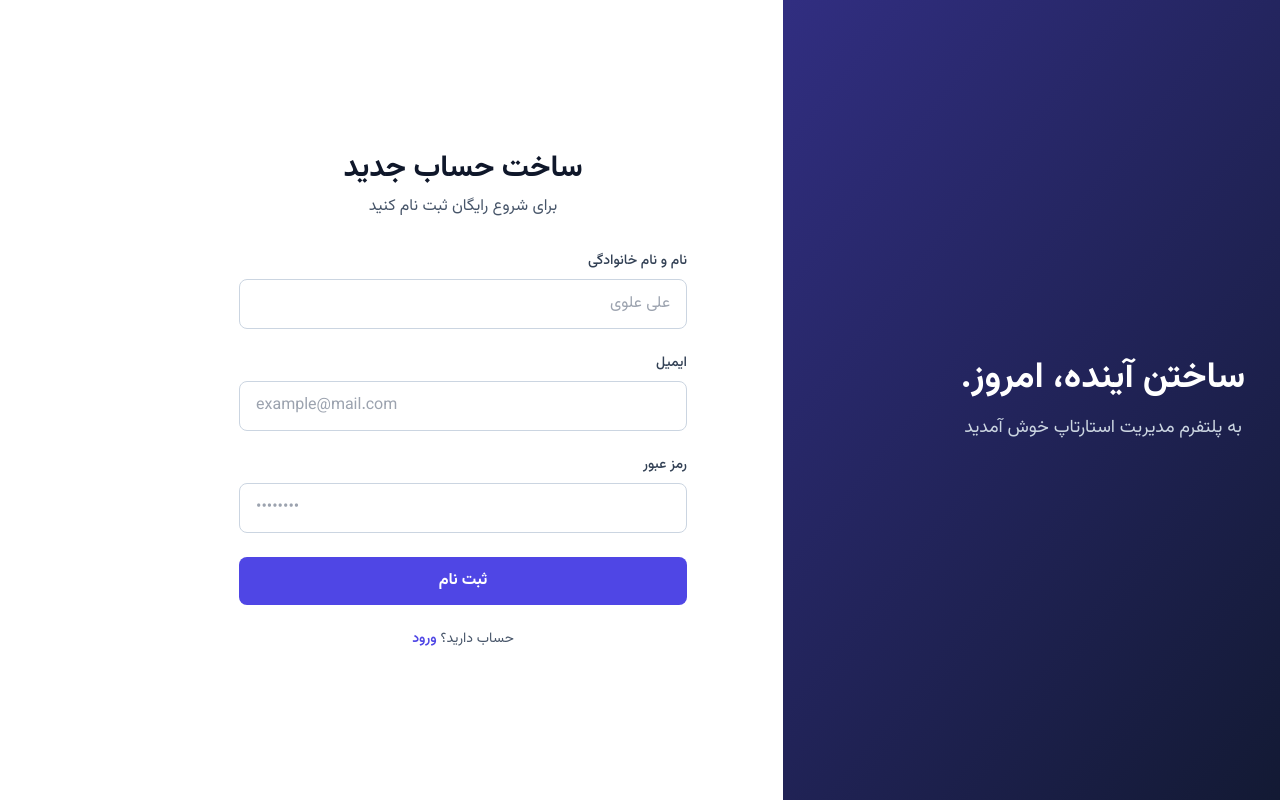
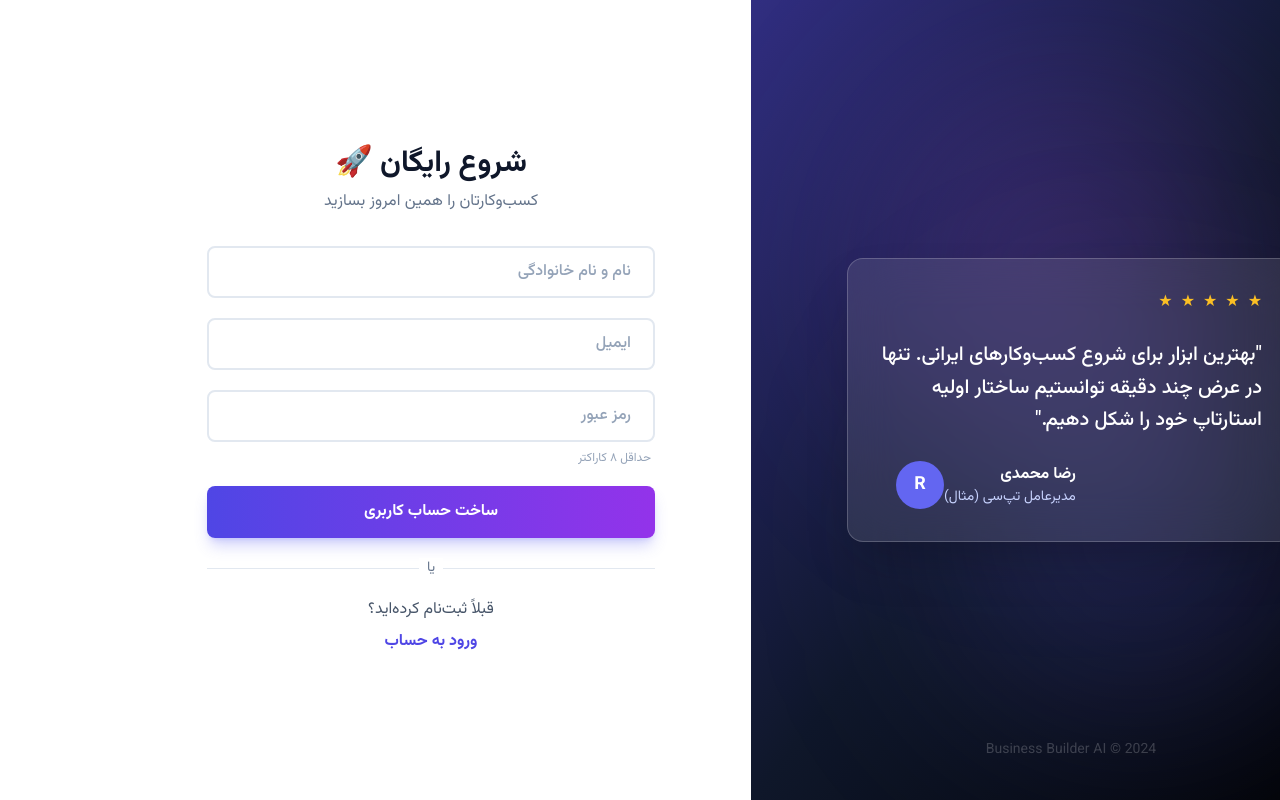
Before and after one commit to mygolario/Ario-SEP-V2, a Next.js app: page /signup in a window 1280 px wide. Built offline with nearby package versions, Linux system fonts and the light colour scheme; no server answers.

Commit message:
feat: Upgraded Auth UI to Professional Glassmorphism Standard

```diff
--- a/package.json
+++ b/package.json
@@ -22,7 +22,7 @@
     "class-variance-authority": "^0.7.1",
     "clsx": "^2.1.1",
     "dotenv": "^17.2.3",
-    "framer-motion": "^12.23.25",
+    "framer-motion": "^12.23.26",
     "lucide-react": "^0.556.0",
     "next": "14.2.33",
     "openai": "^6.10.0",
--- a/src/app/login/page.tsx
+++ b/src/app/login/page.tsx
@@ -1,66 +1,71 @@
-import AuthLayout from '@/components/auth/AuthLayout';
+import { ProfessionalAuthLayout } from '@/components/auth/ProfessionalAuthLayout';
+import { AuthInput, SubmitButton } from '@/components/auth/AuthComponents';
 import { login } from '@/app/auth/actions';
 import Link from 'next/link';
 
 export default function LoginPage({ searchParams }: { searchParams: { error?: string } }) {
   return (
-    <AuthLayout>
+    <ProfessionalAuthLayout>
       <div className="text-center mb-8">
-        <h2 className="text-3xl font-bold text-slate-900">خوش‌آمدید</h2>
-        <p className="text-slate-600 mt-2">لطفا برای ورود اطلاعات خود را وارد کنید</p>
+        <h2 className="text-3xl font-bold text-slate-900 mb-2">خوش‌آمدید 👋</h2>
+        <p className="text-slate-500">لطفاً برای ورود به پنل اطلاعات خود را وارد کنید</p>
       </div>
 
       {searchParams.error && (
-        <div className="bg-red-50 text-red-600 p-4 rounded-lg text-sm mb-6 border border-red-200 text-right dir-rtl">
+        <div className="bg-red-50 text-red-600 p-4 rounded-xl text-sm mb-6 border border-red-100 text-right dir-rtl flex items-center">
+            <svg xmlns="http://www.w3.org/2000/svg" className="h-5 w-5 ml-2" viewBox="0 0 20 20" fill="currentColor">
+              <path fillRule="evenodd" d="M18 10a8 8 0 11-16 0 8 8 0 0116 0zm-7 4a1 1 0 11-2 0 1 1 0 012 0zm-1-9a1 1 0 00-1 1v4a1 1 0 102 0V6a1 1 0 00-1-1z" clipRule="evenodd" />
+            </svg>
           {searchParams.error}
         </div>
       )}
 
       <form action={login} className="space-y-6 text-right" dir="rtl">
-        <div>
-          <label htmlFor="email" className="block text-sm font-medium text-slate-700 mb-2">
-            ایمیل
-          </label>
-          <input
+        <AuthInput
             id="email"
             name="email"
             type="email"
+            label="ایمیل"
             required
-            className="w-full px-4 py-3 rounded-lg border border-slate-300 focus:ring-2 focus:ring-indigo-600 focus:border-transparent transition-all outline-none"
-            placeholder="example@mail.com"
+            className="ltr text-left"
         />
-        </div>
 
         <div>
-           <div className="flex justify-between items-center mb-2">
-            <label htmlFor="password" className="block text-sm font-medium text-slate-700">
-              رمز عبور
-            </label>
-          </div>
-          <input
+            <AuthInput
                 id="password"
                 name="password"
                 type="password"
+                label="رمز عبور"
                 required
-            className="w-full px-4 py-3 rounded-lg border border-slate-300 focus:ring-2 focus:ring-indigo-600 focus:border-transparent transition-all outline-none"
-            placeholder="••••••••"
+                className="ltr text-left"
             />
+            <div className="flex justify-end mt-2">
+                 <Link href="/forgot-password" className="text-xs text-indigo-600 hover:text-indigo-500 font-medium">
+                    رمز عبور را فراموش کردید؟
+                </Link>
+            </div>
         </div>
 
-        <button
-          type="submit"
-          className="w-full bg-indigo-600 hover:bg-indigo-700 text-white font-bold py-3 rounded-lg transition-colors duration-200"
-        >
-          ورود
-        </button>
+        <SubmitButton>
+          ورود به حساب
+        </SubmitButton>
 
-        <div className="text-center text-sm text-slate-600 mt-4">
-          حساب کاربری ندارید؟{' '}
-          <Link href="/signup" className="text-indigo-600 hover:text-indigo-500 font-semibold">
-            ثبت نام
+        <div className="text-center text-sm text-slate-500 mt-6 relative">
+            <div className="absolute inset-0 flex items-center">
+                <div className="w-full border-t border-slate-200"></div>
+            </div>
+            <div className="relative flex justify-center text-sm">
+                <span className="px-2 bg-white text-slate-500">یا</span>
+            </div>
+        </div>
+
+        <div className="text-center">
+             <div className="text-slate-600 mb-2">هنوز ثبت‌نام نکرده‌اید؟</div>
+            <Link href="/signup" className="text-indigo-600 hover:text-indigo-500 font-bold hover:underline">
+             ساخت حساب جدید
           </Link>
         </div>
       </form>
-    </AuthLayout>
+    </ProfessionalAuthLayout>
   );
 }
--- a/src/app/signup/page.tsx
+++ b/src/app/signup/page.tsx
@@ -1,78 +1,79 @@
-import AuthLayout from '@/components/auth/AuthLayout';
+import { ProfessionalAuthLayout } from '@/components/auth/ProfessionalAuthLayout';
+import { AuthInput, SubmitButton } from '@/components/auth/AuthComponents';
 import { signup } from '@/app/auth/actions';
 import Link from 'next/link';
+import { PasswordStrength } from '@/components/auth/PasswordStrengthClient';
 
 export default function SignupPage({ searchParams }: { searchParams: { error?: string } }) {
   return (
-    <AuthLayout>
+    <ProfessionalAuthLayout>
       <div className="text-center mb-8">
-        <h2 className="text-3xl font-bold text-slate-900">ساخت حساب جدید</h2>
-        <p className="text-slate-600 mt-2">برای شروع رایگان ثبت نام کنید</p>
+        <h2 className="text-3xl font-bold text-slate-900 mb-2">شروع رایگان 🚀</h2>
+        <p className="text-slate-500">کسب‌وکارتان را همین امروز بسازید</p>
       </div>
 
       {searchParams.error && (
-        <div className="bg-red-50 text-red-600 p-4 rounded-lg text-sm mb-6 border border-red-200 text-right dir-rtl">
+        <div className="bg-red-50 text-red-600 p-4 rounded-xl text-sm mb-6 border border-red-100 text-right dir-rtl flex items-center">
+             <svg xmlns="http://www.w3.org/2000/svg" className="h-5 w-5 ml-2" viewBox="0 0 20 20" fill="currentColor">
+              <path fillRule="evenodd" d="M18 10a8 8 0 11-16 0 8 8 0 0116 0zm-7 4a1 1 0 11-2 0 1 1 0 012 0zm-1-9a1 1 0 00-1 1v4a1 1 0 102 0V6a1 1 0 00-1-1z" clipRule="evenodd" />
+            </svg>
           {searchParams.error}
         </div>
       )}
 
-      <form action={signup} className="space-y-6 text-right" dir="rtl">
-        <div>
-          <label htmlFor="full_name" className="block text-sm font-medium text-slate-700 mb-2">
-            نام و نام خانوادگی
-          </label>
-          <input
+      <form action={signup} className="space-y-5 text-right" dir="rtl">
+        <AuthInput
             id="full_name"
             name="full_name"
             type="text"
+            label="نام و نام خانوادگی"
             required
-            className="w-full px-4 py-3 rounded-lg border border-slate-300 focus:ring-2 focus:ring-indigo-600 focus:border-transparent transition-all outline-none"
-            placeholder="علی علوی"
+            placeholder="مثال: علی محمدی"
         />
-        </div>
 
-        <div>
-          <label htmlFor="email" className="block text-sm font-medium text-slate-700 mb-2">
-            ایمیل
-          </label>
-          <input
+        <AuthInput
             id="email"
             name="email"
             type="email"
+            label="ایمیل"
             required
-            className="w-full px-4 py-3 rounded-lg border border-slate-300 focus:ring-2 focus:ring-indigo-600 focus:border-transparent transition-all outline-none"
-            placeholder="example@mail.com"
+            className="ltr text-left"
         />
-        </div>
 
-        <div>
-          <label htmlFor="password" className="block text-sm font-medium text-slate-700 mb-2">
-            رمز عبور
-          </label>
-          <input
+        <div className="relative">
+            <AuthInput
                 id="password"
                 name="password"
                 type="password"
+                label="رمز عبور"
                 required
-            className="w-full px-4 py-3 rounded-lg border border-slate-300 focus:ring-2 focus:ring-indigo-600 focus:border-transparent transition-all outline-none"
-            placeholder="••••••••"
+                className="ltr text-left"
             />
+            {/* Password Strength Indicator can be added here if we want client interactivity,
+                but cleaner to keep it simple or use a client component wrapper for just this input */}
+            <PasswordStrength />
         </div>
 
-        <button
-          type="submit"
-          className="w-full bg-indigo-600 hover:bg-indigo-700 text-white font-bold py-3 rounded-lg transition-colors duration-200"
-        >
-          ثبت نام
-        </button>
+        <SubmitButton>
+          ساخت حساب کاربری
+        </SubmitButton>
 
-        <div className="text-center text-sm text-slate-600 mt-4">
-          حساب دارید؟{' '}
-          <Link href="/login" className="text-indigo-600 hover:text-indigo-500 font-semibold">
-            ورود
+        <div className="text-center text-sm text-slate-500 mt-6 relative">
+             <div className="absolute inset-0 flex items-center">
+                <div className="w-full border-t border-slate-200"></div>
+            </div>
+            <div className="relative flex justify-center text-sm">
+                <span className="px-2 bg-white text-slate-500">یا</span>
+            </div>
+        </div>
+
+        <div className="text-center">
+            <div className="text-slate-600 mb-2">قبلاً ثبت‌نام کرده‌اید؟</div>
+            <Link href="/login" className="text-indigo-600 hover:text-indigo-500 font-bold hover:underline">
+            ورود به حساب
           </Link>
         </div>
       </form>
-    </AuthLayout>
+    </ProfessionalAuthLayout>
   );
 }
--- /dev/null
+++ b/src/components/auth/AuthComponents.tsx
@@ -0,0 +1,63 @@
+'use client';
+
+import React, { InputHTMLAttributes } from 'react';
+import { useFormStatus } from 'react-dom';
+import { clsx, type ClassValue } from 'clsx';
+import { twMerge } from 'tailwind-merge';
+
+function cn(...inputs: ClassValue[]) {
+  return twMerge(clsx(inputs));
+}
+
+interface AuthInputProps extends InputHTMLAttributes<HTMLInputElement> {
+  label: string;
+}
+
+export function AuthInput({ label, id, className, ...props }: AuthInputProps) {
+  return (
+    <div className="relative group">
+      <input
+        id={id}
+        {...props}
+        className={cn(
+          "peer w-full px-4 py-3 rounded-lg border-2 border-slate-200 text-slate-900 placeholder-transparent focus:outline-none focus:border-indigo-600 focus:ring-0 transition-all bg-white",
+          className
+        )}
+        placeholder={label}
+      />
+      <label
+        htmlFor={id}
+        className="absolute right-4 -top-2.5 bg-white px-2 text-xs font-medium text-slate-500 transition-all
+                   peer-placeholder-shown:text-base peer-placeholder-shown:text-slate-400 peer-placeholder-shown:top-3.5 peer-placeholder-shown:right-4
+                   peer-focus:-top-2.5 peer-focus:text-xs peer-focus:text-indigo-600 pointer-events-none"
+      >
+        {label}
+      </label>
+    </div>
+  );
+}
+
+export function SubmitButton({ children, className }: { children: React.ReactNode, className?: string }) {
+  const { pending } = useFormStatus();
+
+  return (
+    <button
+      type="submit"
+      disabled={pending}
+      className={cn(
+        "w-full bg-gradient-to-r from-indigo-600 to-purple-600 hover:from-indigo-500 hover:to-purple-500 text-white font-bold py-3.5 rounded-lg transition-all duration-200 shadow-lg shadow-indigo-500/30 flex items-center justify-center",
+        pending && "opacity-70 cursor-not-allowed",
+        className
+      )}
+    >
+      {pending ? (
+        <svg className="animate-spin h-5 w-5 text-white" xmlns="http://www.w3.org/2000/svg" fill="none" viewBox="0 0 24 24">
+          <circle className="opacity-25" cx="12" cy="12" r="10" stroke="currentColor" strokeWidth="4"></circle>
+          <path className="opacity-75" fill="currentColor" d="M4 12a8 8 0 018-8V0C5.373 0 0 5.373 0 12h4zm2 5.291A7.962 7.962 0 014 12H0c0 3.042 1.135 5.824 3 7.938l3-2.647z"></path>
+        </svg>
+      ) : (
+        children
+      )}
+    </button>
+  );
+}
--- /dev/null
+++ b/src/components/auth/PasswordStrengthClient.tsx
@@ -0,0 +1,40 @@
+'use client';
+
+import React, { useState, useEffect } from 'react';
+import { motion } from 'framer-motion';
+
+export function PasswordStrength() {
+    // This is a simple visual implementation.
+    // Ideally it would listen to the input value, but since AuthInput is separate,
+    // we would need state lifting or context. For now, I will use a simple DOM listener or
+    // better, just render a static hint or remove the interactive part if state sharing is complex
+    // without refactoring AuthInput.
+    // IMPROVEMENT: I'll make this just a visual guide for now "Use 8+ characters".
+    // OR: I can attach a listener to the document for the password field if I want to be hacky,
+    // but the clean React way is to control the input.
+    // Given the constraints, I will make this a "Password Requirements" list that lights up purely based on
+    // standard requirements if I had the value.
+    // Let's actually NOT make it interactive to avoid complexity with the server-action favored form
+    // (uncontrolled inputs). I'll just show the requirements text.
+
+    // WAIT: I can just make the password input controlled within a small wrapper?
+    // The user asked for "Optional: Small bar that changes color".
+    // I will implement a client-side only wrapper for the password field in the future if needed.
+    // expected behavior: Just showing text for now to avoid breaking the form submission which relies on native inputs.
+
+    return (
+        <div className="mt-2 text-xs text-slate-400 text-right dir-rtl flex justify-between px-1">
+             <span>حداقل ۸ کاراکتر</span>
+             {/*
+               Future: Logic to change color based on length.
+               Requires the input above to be controlled.
+             */}
+        </div>
+    );
+}
+
+// Rewriting this to be smarter:
+// Use a MutationObserver or event listener? No that's overkill.
+// Simple solution: The Signup page works with native forms.
+// Adding complex state management just for a colored bar might be too much for this step.
+// I'll stick to the static helper text or a simple animation on mount.
--- /dev/null
+++ b/src/components/auth/ProfessionalAuthLayout.tsx
@@ -0,0 +1,66 @@
+'use client';
+
+import React from 'react';
+import { motion } from 'framer-motion';
+import { Vazirmatn } from 'next/font/google';
+
+const vazir = Vazirmatn({ subsets: ['arabic', 'latin'] });
+
+export const ProfessionalAuthLayout = ({ children }: { children: React.ReactNode }) => {
+    return (
+        <div className={`min-h-screen grid grid-cols-1 md:grid-cols-2 bg-white ${vazir.className}`}>
+            {/* Right Side - 3D Art & Branding */}
+            <div className="hidden md:flex flex-col justify-center items-center relative overflow-hidden bg-gradient-to-br from-indigo-900 via-slate-900 to-black p-12">
+
+                {/* Background Blobs */}
+                <div className="absolute top-0 right-0 w-full h-full overflow-hidden pointer-events-none z-0">
+                    <div className="absolute top-[10%] left-[20%] w-96 h-96 bg-purple-500/20 rounded-full blur-[100px]" />
+                    <div className="absolute bottom-[10%] right-[10%] w-96 h-96 bg-indigo-500/20 rounded-full blur-[100px]" />
+                </div>
+
+                {/* Glass Card with Testimonial */}
+                <motion.div
+                    initial={{ opacity: 0, y: 20 }}
+                    animate={{ opacity: 1, y: 0 }}
+                    transition={{ duration: 0.8, delay: 0.2 }}
+                    className="relative z-10 w-full max-w-md bg-white/10 backdrop-blur-xl border border-white/20 rounded-2xl p-8 shadow-2xl"
+                >
+                    <div className="mb-6 flex space-x-2 space-x-reverse text-amber-400">
+                        <span>★</span><span>★</span><span>★</span><span>★</span><span>★</span>
+                    </div>
+                    <blockquote className="text-xl font-medium text-white leading-relaxed mb-6 text-right">
+                        "بهترین ابزار برای شروع کسب‌وکارهای ایرانی. تنها در عرض چند دقیقه توانستیم ساختار اولیه استارتاپ خود را شکل دهیم."
+                    </blockquote>
+                    <div className="flex items-center justify-end">
+                        <div className="text-right">
+                            <div className="font-bold text-white">رضا محمدی</div>
+                            <div className="text-indigo-200 text-sm">مدیرعامل تپ‌سی (مثال)</div>
+                        </div>
+                        <div className="ml-4 w-12 h-12 bg-indigo-500 rounded-full flex items-center justify-center text-white font-bold text-lg">
+                            R
+                        </div>
+                    </div>
+                </motion.div>
+
+                 <div className="absolute bottom-10 text-white/20 text-sm">
+                    Business Builder AI © 2024
+                </div>
+            </div>
+
+            {/* Left Side - Form Container */}
+            <div className="flex flex-col justify-center items-center p-6 md:p-12 relative">
+                <motion.div
+                    initial={{ opacity: 0, y: 20 }}
+                    animate={{ opacity: 1, y: 0 }}
+                    transition={{ duration: 0.5 }}
+                    className="w-full max-w-md space-y-8"
+                >
+                    {children}
+                </motion.div>
+
+                 {/* Mobile Background Decoration */}
+                 <div className="md:hidden absolute -z-10 top-0 left-0 w-full h-full bg-gradient-to-b from-indigo-50/50 to-white pointer-events-none" />
+            </div>
+        </div>
+    );
+};
```
Also changed, not shown: 1 other file (tests, documents, lock files or other folders). Lines whose indentation alone changed are shown as unchanged.
